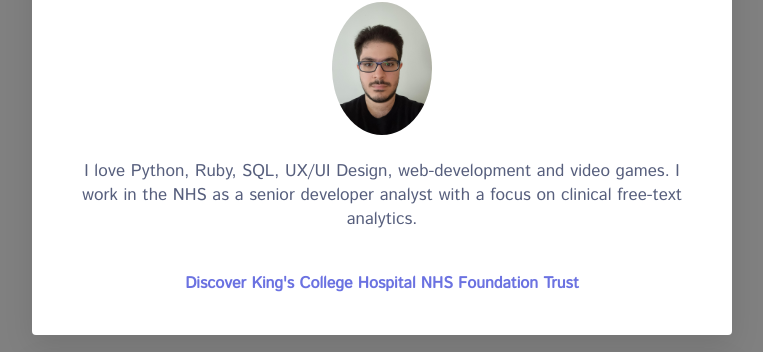
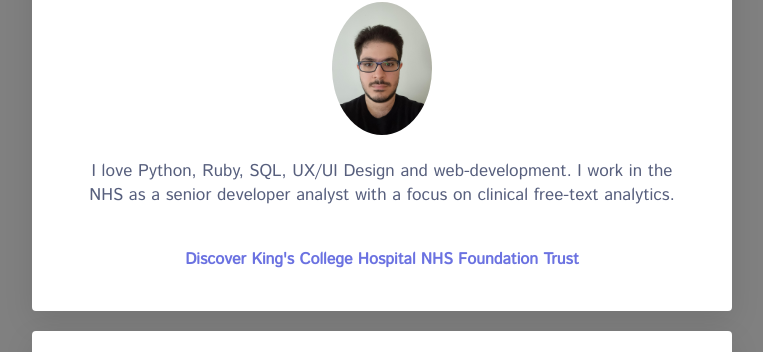
Before and after one commit to m0hmmed-a/profile, a plain HTML site: page index.html in a window 1280 px wide. Shown: the part 167-519 px from the top of the page, without its empty margins (258-1021 px from the left). Drawn offline with Linux system fonts and the light colour scheme.

Commit message:
my profile page

```diff
--- a/index.html
+++ b/index.html
@@ -14,7 +14,7 @@
         <h1>Hello, I'm Mohammad 😎</h1>
         <img src="../images/profile.jpg" class="img-circle" width="100px" alt="Mohammad Al-Agil">
         <p>
-          I love Python, Ruby, SQL, UX/UI Design, web-development and video games. I work in the NHS as a senior developer analyst with a focus on clinical free-text analytics.
+          I love Python, Ruby, SQL, UX/UI Design and web-development. I work in the NHS as a senior developer analyst with a focus on clinical free-text analytics.
         </p>
         <a href="https://www.kch.nhs.uk/">Discover King's College Hospital NHS Foundation Trust</a>
       </div>
```
